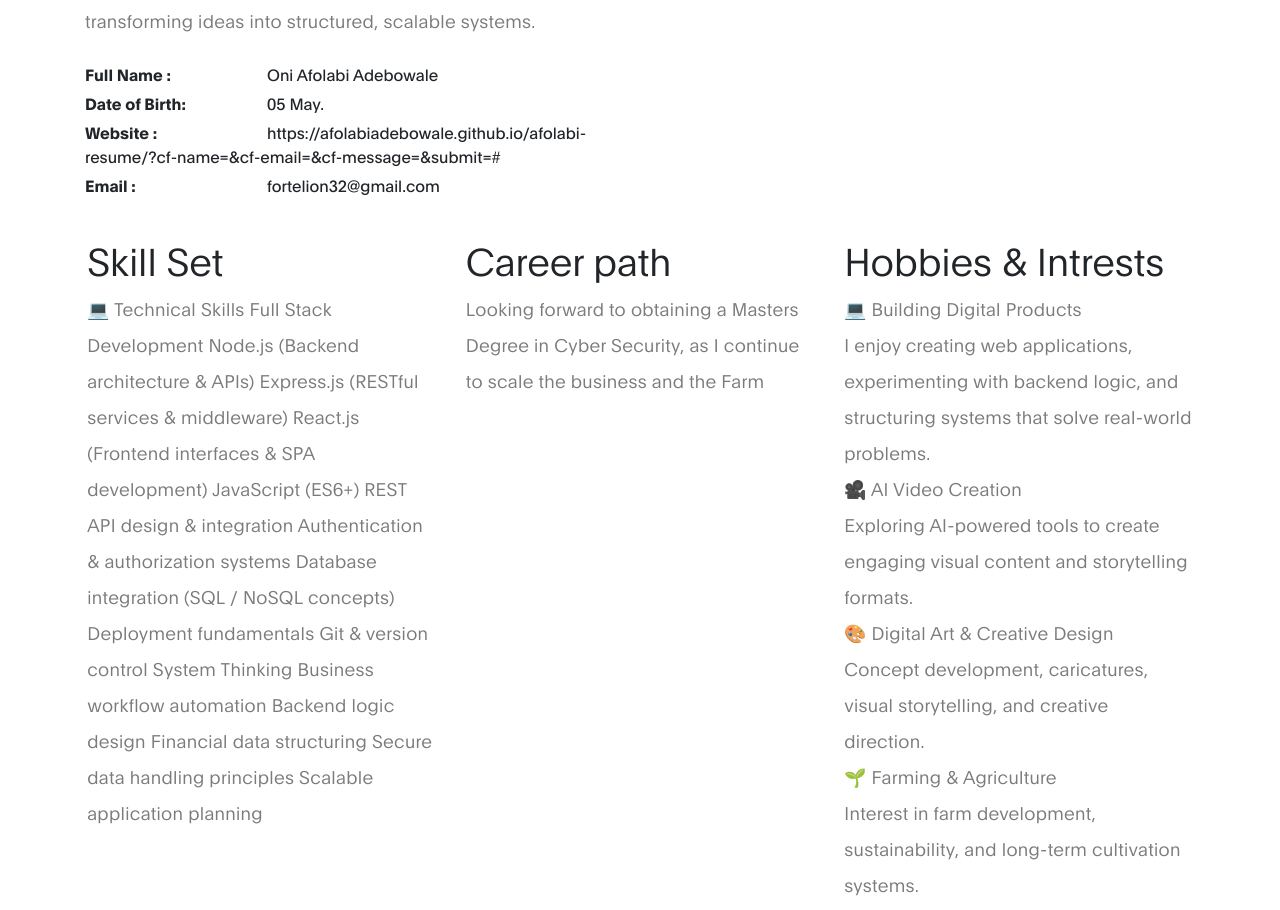
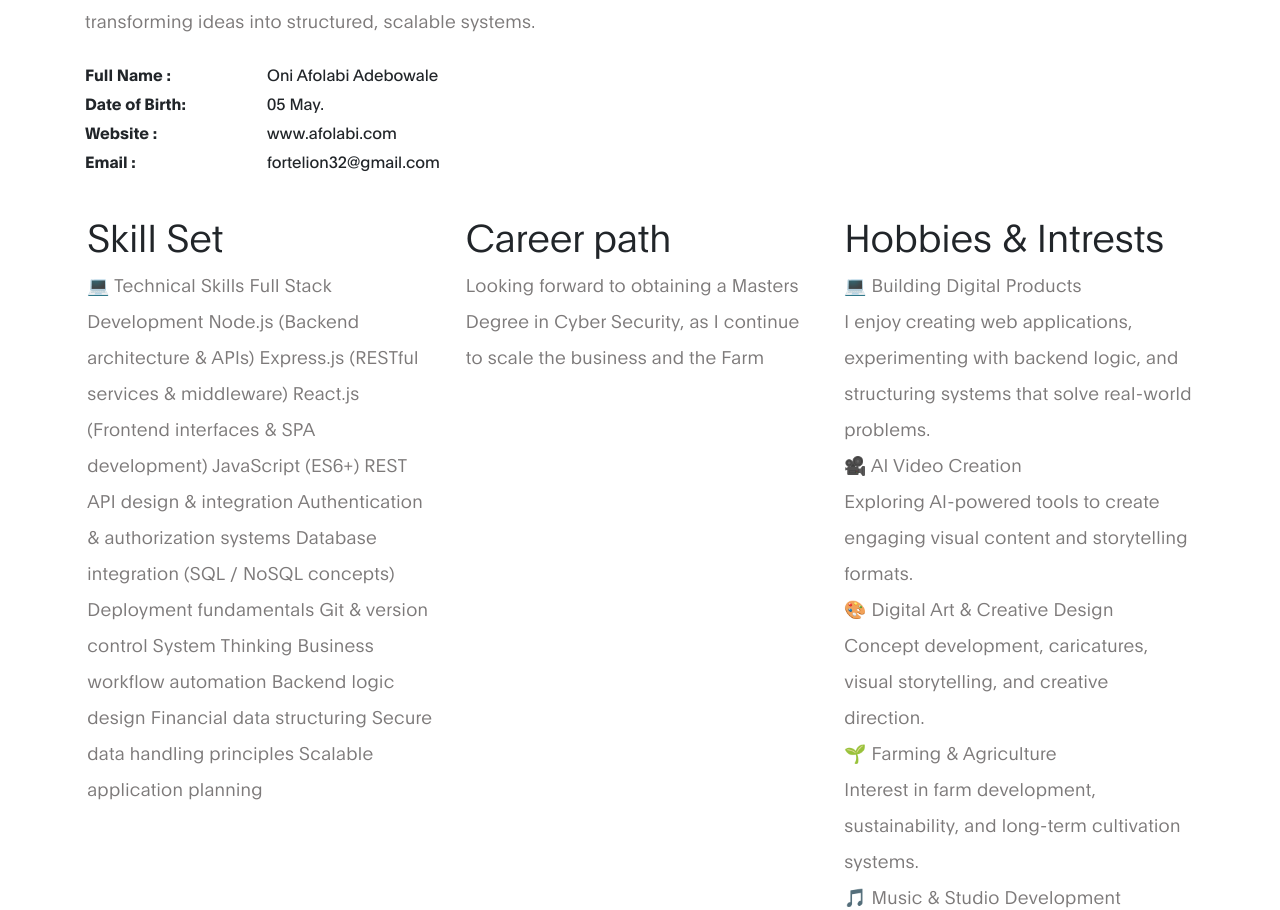
Before and after one commit to afolabiadebowale/afolabi-resume, a plain HTML site: page index.html in a window 1280 px wide. Shown: the part 1680-2590 px from the top of the page. Drawn offline with Linux system fonts and the light colour scheme.

Commit message:
Update index.html

```diff
--- a/index.html
+++ b/index.html
@@ -112,7 +112,7 @@ Driven by discipline, innovation, and problem-solving, Afolabi builds solutions
 
                         <li><strong>Date of Birth:</strong> 05 May.</li>
 
-                        <li><strong>Website :</strong> https://afolabiadebowale.github.io/afolabi-resume/?cf-name=&cf-email=&cf-message=&submit=# </li>
+                        <li><strong>Website :</strong> <link href='https://afolabiadebowale.github.io/afolabi-resume/?cf-name=&cf-email=&cf-message=&submit=#'> www.afolabi.com </li>
 
                         <li><strong>Email :</strong> fortelion32@gmail.com </li>
                     </ul>
```
